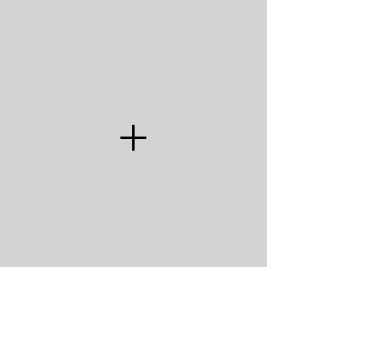
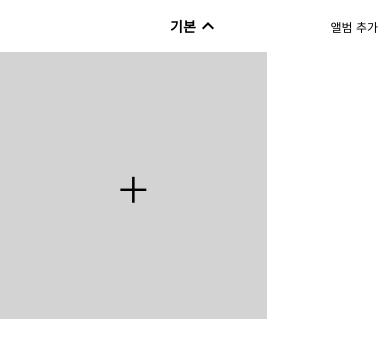
Before and after one commit to gtengine/my-gallery, a React Native app: screen / in a window 390 px wide. Shown: the top 358 px of the page. Built offline with nearby package versions, Linux system fonts and the light colour scheme.

Commit message:
create modal that add new albums

```diff
--- a/App.js
+++ b/App.js
@@ -8,9 +8,28 @@
   TouchableOpacity,
 } from "react-native";
 import { useGallery } from "./src/use-gallery";
+import MyDropDownPicker from "./src/MyDropDownPicker";
+import TextInputModal from "./src/TextInputModal";
 
 export default function App() {
-  const { images, imagesWithAddButton, pickImages, deleteImage } = useGallery();
+  const {
+    imagesWithAddButton,
+    pickImages,
+    deleteImage,
+    selectedAlbum,
+    modalVisible,
+    openModal,
+    closeModal,
+    albumTitle,
+    setAlbumTitle,
+    addAlbum,
+    resetAlbumTitle,
+    isOpenDropDown,
+    openDropDown,
+    closeDropDown,
+    albums,
+    selectAlbum,
+  } = useGallery();
 
   const width = Dimensions.get("screen").width;
   const columnSize = width / 3;
@@ -20,6 +39,32 @@
   };
 
   const onLongPressImage = (imageId) => deleteImage(imageId);
+
+  const onPressAddAlbum = () => {
+    openModal();
+  };
+
+  const onSubmitEditing = () => {
+    if (!albumTitle) return;
+    addAlbum();
+    closeModal();
+    resetAlbumTitle();
+  };
+
+  const onPressBackdrop = () => closeModal();
+
+  const onPressHeader = () => {
+    if (isOpenDropDown) {
+      closeDropDown();
+    } else {
+      openDropDown();
+    }
+  };
+
+  const onPressAlbum = (album) => {
+    selectAlbum(album);
+    closeDropDown();
+  };
 
   const renderItem = ({ item: { id, uri }, index }) => {
     if (id === -1) {
@@ -50,7 +95,28 @@
 
   return (
     <SafeAreaView style={styles.container}>
+      {/* 앨범 드롭다운, 앨범 추가 버튼 */}
+      <MyDropDownPicker
+        selectedAlbum={selectedAlbum}
+        onPressAddAlbum={onPressAddAlbum}
+        onPressHeader={onPressHeader}
+        isOpenDropDown={isOpenDropDown}
+        albums={albums}
+        onPressAlbum={onPressAlbum}
+      />
+
+      {/* 앨범을 추가하는 TextInputModal */}
+      <TextInputModal
+        modalVisible={modalVisible}
+        albumTitle={albumTitle}
+        setAlbumTitle={setAlbumTitle}
+        onSubmitEditing={onSubmitEditing}
+        onPressBackdrop={onPressBackdrop}
+      />
+
+      {/* 이미지 리스트 */}
       <FlatList
+        style={{ zIndex: -1 }}
         data={imagesWithAddButton}
         renderItem={renderItem}
         numColumns={3}
--- /dev/null
+++ b/src/MyDropDownPicker.js
@@ -0,0 +1,86 @@
+import { Text, TouchableOpacity, View } from "react-native";
+import { MaterialIcons } from "@expo/vector-icons";
+
+const headerHeight = 52;
+
+export default ({
+  selectedAlbum,
+  onPressAddAlbum,
+  onPressHeader,
+  isOpenDropDown,
+  albums,
+  onPressAlbum,
+}) => {
+  return (
+    <View>
+      <TouchableOpacity
+        style={{
+          height: headerHeight,
+          justifyContent: "center",
+          alignItems: "center",
+          flexDirection: "row",
+        }}
+        onPress={onPressHeader}
+        activeOpacity={1}
+      >
+        <Text style={{ fontWeight: "bold" }}>{selectedAlbum.title}</Text>
+        <MaterialIcons
+          name={isOpenDropDown ? "keyboard-arrow-down" : "keyboard-arrow-up"}
+          size={24}
+          color="black"
+        />
+
+        <TouchableOpacity
+          style={{
+            position: "absolute",
+            right: 0,
+            height: headerHeight,
+            justifyContent: "center",
+            alignItems: "center",
+            paddingHorizontal: 12,
+          }}
+          onPress={onPressAddAlbum}
+        >
+          <Text style={{ fontSize: 12 }}>앨범 추가</Text>
+        </TouchableOpacity>
+      </TouchableOpacity>
+
+      {isOpenDropDown && (
+        <View
+          style={{
+            position: "absolute",
+            top: headerHeight,
+            width: "100%",
+            borderBottomColor: "lightgray",
+            borderBottomWidth: 0.5,
+            borderTopColor: "lightgray",
+            borderTopWidth: 0.5,
+          }}
+        >
+          {albums.map((album, index) => {
+            const isSelectedAlbum = album.id === selectedAlbum.id;
+            return (
+              <TouchableOpacity
+                key={`album-${index}`}
+                style={{
+                  paddingVertical: 12,
+                  width: "100%",
+                  justifyContent: "center",
+                  alignItems: "center",
+                  backgroundColor: "#FFFFFF",
+                }}
+                onPress={() => onPressAlbum(album)}
+              >
+                <Text
+                  style={{ fontWeight: isSelectedAlbum ? "bold" : undefined }}
+                >
+                  {album.title}
+                </Text>
+              </TouchableOpacity>
+            );
+          })}
+        </View>
+      )}
+    </View>
+  );
+};
--- /dev/null
+++ b/src/TextInputModal.js
@@ -0,0 +1,46 @@
+import {
+  KeyboardAvoidingView,
+  Modal,
+  Platform,
+  Pressable,
+  SafeAreaView,
+  TextInput,
+  View,
+} from "react-native";
+
+export default ({
+  modalVisible,
+  albumTitle,
+  setAlbumTitle,
+  onSubmitEditing,
+  onPressBackdrop,
+}) => {
+  return (
+    <Modal animationType="slide" transparent={true} visible={modalVisible}>
+      <KeyboardAvoidingView
+        behavior={Platform.OS === "ios" ? "padding" : "height"}
+        style={{ flex: 1 }}
+      >
+        <Pressable style={{ flex: 1 }} onPress={onPressBackdrop}>
+          <SafeAreaView
+            style={{ width: "100%", position: "absolute", bottom: 0 }}
+          >
+            <TextInput
+              style={{
+                width: "100%",
+                padding: 12,
+                borderWidth: 0.5,
+                borderColor: "lightgray",
+              }}
+              placeholder="앨범명을 입력해주세요"
+              value={albumTitle}
+              onChangeText={setAlbumTitle}
+              onSubmitEditing={onSubmitEditing}
+              autoFocus={true}
+            />
+          </SafeAreaView>
+        </Pressable>
+      </KeyboardAvoidingView>
+    </Modal>
+  );
+};
--- a/src/use-gallery.js
+++ b/src/use-gallery.js
@@ -2,8 +2,18 @@
 import { useState } from "react";
 import { Alert } from "react-native";
 
+const defaultAlbum = {
+  id: 1,
+  title: "기본",
+};
+
 export const useGallery = () => {
   const [images, setImages] = useState([]);
+  const [selectedAlbum, setSelectedAlbum] = useState(defaultAlbum);
+  const [albums, setAlbums] = useState([defaultAlbum]);
+  const [modalVisible, setModalVisible] = useState(false);
+  const [albumTitle, setAlbumTitle] = useState("");
+  const [isOpenDropDown, setIsOpenDropDown] = useState(false);
 
   const pickImages = async () => {
     // No permissions request is necessary for launching the image library
@@ -21,6 +31,7 @@
       const newImage = {
         id: lastId + 1,
         uri: result.assets[0].uri,
+        albumId: selectedAlbum.id,
       };
       setImages([...images, newImage]);
     }
@@ -42,18 +53,54 @@
     ]);
   };
 
+  const filteredImages = images.filter(
+    (image) => image.albumId === selectedAlbum.id
+  );
   const imagesWithAddButton = [
-    ...images,
+    ...filteredImages,
     {
       id: -1,
       uri: "",
     },
   ];
 
+  const addAlbum = () => {
+    const lastId = albums.length === 0 ? 0 : albums[albums.length - 1].id;
+    const newAlbum = {
+      id: lastId + 1,
+      title: albumTitle,
+    };
+    setAlbums([...albums, newAlbum]);
+  };
+
+  const resetAlbumTitle = () => setAlbumTitle("");
+
+  const openModal = () => setModalVisible(true);
+  const closeModal = () => setModalVisible(false);
+  const openDropDown = () => setIsOpenDropDown(true);
+  const closeDropDown = () => setIsOpenDropDown(false);
+
+  const selectAlbum = (album) => {
+    setSelectedAlbum(album);
+  };
+
   return {
     images,
     imagesWithAddButton,
     pickImages,
     deleteImage,
+    selectedAlbum,
+    modalVisible,
+    openModal,
+    closeModal,
+    albumTitle,
+    setAlbumTitle,
+    addAlbum,
+    resetAlbumTitle,
+    isOpenDropDown,
+    openDropDown,
+    closeDropDown,
+    albums,
+    selectAlbum,
   };
 };
```
Also changed, not shown: 1 other file (tests, documents, lock files or other folders).
